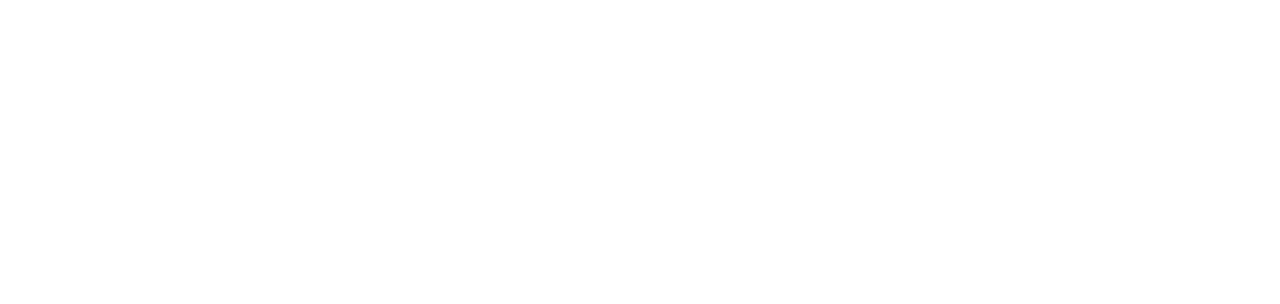
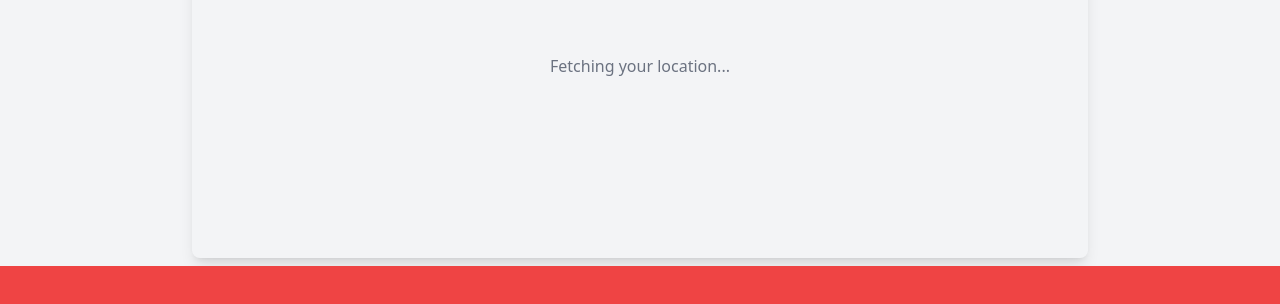
Before and after one commit to String-slicer/Xerox-Delivery-app, a React (Vite) app in the folder frontend/: page /captainhome in a window 1280 px wide. Before the commit this address had no page. Shown: the part 134-438 px from the top of the page. Built offline with nearby package versions, Linux system fonts and the light colour scheme; no server answers.

Commit message:
map added

```diff
--- a/frontend/src/App.jsx
+++ b/frontend/src/App.jsx
@@ -1,15 +1,19 @@
 import React from 'react'
 import {Route, Routes} from 'react-router-dom'
 import LandingPage from './Pages/LandingPage'
-import SignupPage from './Pages/signup'
-import LoginPage from './Pages/loginpage'
+import SignupPage from './Pages/UserPages/signup'
+import LoginPage from './Pages/UserPages/loginpage'
+import CaptainHome from './Pages/CaptainPages/CaptainHome'
+import "leaflet/dist/leaflet.css";
+
 function App() {
   return (
     <div>
       <Routes>
         <Route path="/" element={<LandingPage />} />
-        <Route path="/signup" element={<SignupPage/>} />
-        <Route path="/login" element={<LoginPage/>} />
+        <Route path="/userSignup" element={<SignupPage/>} />
+        <Route path="/userLogin" element={<LoginPage/>} />
+        <Route path="/captainhome" element={<CaptainHome/>} />
       </Routes>
     </div>
   )
--- /dev/null
+++ b/frontend/src/Pages/CaptainPages/CaptainHome.jsx
@@ -0,0 +1,20 @@
+import React from 'react'
+import Map from '../../components/captaincomponents/Map'
+
+function CaptainHome() {
+  return (
+    <div>
+
+   <div className='flex flex-col w-full h-screen '>
+    <div className='map h-[50%] w-[100%]'>
+        <Map></Map>
+    </div>
+    <div className=' bg-red-500 h-[50%]'>
+
+    </div>
+   </div>
+    </div>
+  )
+}
+
+export default CaptainHome
--- /dev/null
+++ b/frontend/src/components/captaincomponents/Map.jsx
@@ -0,0 +1,76 @@
+import React, { useState, useEffect } from "react";
+import { MapContainer, TileLayer, Marker, Popup, useMap } from "react-leaflet";
+import "leaflet/dist/leaflet.css";
+import L from "leaflet";
+import markerIcon from "leaflet/dist/images/marker-icon.png";
+import markerShadow from "leaflet/dist/images/marker-shadow.png";
+
+// Fix for marker icons
+const defaultIcon = L.icon({
+  iconUrl: markerIcon,
+  shadowUrl: markerShadow,
+  iconSize: [25, 41],
+  iconAnchor: [12, 41],
+});
+L.Marker.prototype.options.icon = defaultIcon;
+
+// Component to disable default zoom control
+const DisableZoomControls = () => {
+  const map = useMap();
+  map.zoomControl.remove(); // Remove the zoom control
+  return null;
+};
+
+const Map = () => {
+  const [currentPosition, setCurrentPosition] = useState(null);
+
+  // Fetch user's current location
+  useEffect(() => {
+    if (navigator.geolocation) {
+      navigator.geolocation.getCurrentPosition(
+        (position) => {
+          const { latitude, longitude } = position.coords;
+          setCurrentPosition([latitude, longitude]);
+        },
+        (error) => {
+          console.error("Error fetching location:", error);
+          alert("Unable to fetch location. Please enable location services.");
+        }
+      );
+    } else {
+      alert("Geolocation is not supported by your browser.");
+    }
+  }, []);
+
+  return (
+    <div className="flex justify-center items-center h-[100%] bg-gray-100">
+      <div className="w-full max-w-4xl h-96 rounded-lg overflow-hidden shadow-lg">
+        {currentPosition ? (
+          <MapContainer
+            center={currentPosition}
+            zoom={13}
+            scrollWheelZoom
+            className="w-full h-full"
+          >
+            <DisableZoomControls />
+            <TileLayer
+              attribution='&copy; <a href="https://www.openstreetmap.org/copyright">OpenStreetMap</a> contributors'
+              url="https://{s}.tile.openstreetmap.org/{z}/{x}/{y}.png"
+            />
+            <Marker position={currentPosition}>
+              <Popup>
+                You are here! <br /> Latitude: {currentPosition[0]}, Longitude: {currentPosition[1]}
+              </Popup>
+            </Marker>
+          </MapContainer>
+        ) : (
+          <div className="flex justify-center items-center h-full">
+            <p className="text-gray-500">Fetching your location...</p>
+          </div>
+        )}
+      </div>
+    </div>
+  );
+};
+
+export default Map;
--- a/frontend/src/index.css
+++ b/frontend/src/index.css
@@ -1,3 +1,82 @@
 @tailwind base;
 @tailwind components;
 @tailwind utilities;
+@layer base {
+  :root {
+    --background: 0 0% 100%;
+    --foreground: 222.2 84% 4.9%;
+    --card: 0 0% 100%;
+    --card-foreground: 222.2 84% 4.9%;
+    --popover: 0 0% 100%;
+    --popover-foreground: 222.2 84% 4.9%;
+    --primary: 222.2 47.4% 11.2%;
+    --primary-foreground: 210 40% 98%;
+    --secondary: 210 40% 96.1%;
+    --secondary-foreground: 222.2 47.4% 11.2%;
+    --muted: 210 40% 96.1%;
+    --muted-foreground: 215.4 16.3% 46.9%;
+    --accent: 210 40% 96.1%;
+    --accent-foreground: 222.2 47.4% 11.2%;
+    --destructive: 0 84.2% 60.2%;
+    --destructive-foreground: 210 40% 98%;
+    --border: 214.3 31.8% 91.4%;
+    --input: 214.3 31.8% 91.4%;
+    --ring: 222.2 84% 4.9%;
+    --chart-1: 12 76% 61%;
+    --chart-2: 173 58% 39%;
+    --chart-3: 197 37% 24%;
+    --chart-4: 43 74% 66%;
+    --chart-5: 27 87% 67%;
+    --radius: 0.5rem
+  ;
+    --sidebar-background: 0 0% 98%;
+    --sidebar-foreground: 240 5.3% 26.1%;
+    --sidebar-primary: 240 5.9% 10%;
+    --sidebar-primary-foreground: 0 0% 98%;
+    --sidebar-accent: 240 4.8% 95.9%;
+    --sidebar-accent-foreground: 240 5.9% 10%;
+    --sidebar-border: 220 13% 91%;
+    --sidebar-ring: 217.2 91.2% 59.8%}
+  .dark {
+    --background: 222.2 84% 4.9%;
+    --foreground: 210 40% 98%;
+    --card: 222.2 84% 4.9%;
+    --card-foreground: 210 40% 98%;
+    --popover: 222.2 84% 4.9%;
+    --popover-foreground: 210 40% 98%;
+    --primary: 210 40% 98%;
+    --primary-foreground: 222.2 47.4% 11.2%;
+    --secondary: 217.2 32.6% 17.5%;
+    --secondary-foreground: 210 40% 98%;
+    --muted: 217.2 32.6% 17.5%;
+    --muted-foreground: 215 20.2% 65.1%;
+    --accent: 217.2 32.6% 17.5%;
+    --accent-foreground: 210 40% 98%;
+    --destructive: 0 62.8% 30.6%;
+    --destructive-foreground: 210 40% 98%;
+    --border: 217.2 32.6% 17.5%;
+    --input: 217.2 32.6% 17.5%;
+    --ring: 212.7 26.8% 83.9%;
+    --chart-1: 220 70% 50%;
+    --chart-2: 160 60% 45%;
+    --chart-3: 30 80% 55%;
+    --chart-4: 280 65% 60%;
+    --chart-5: 340 75% 55%
+  ;
+    --sidebar-background: 240 5.9% 10%;
+    --sidebar-foreground: 240 4.8% 95.9%;
+    --sidebar-primary: 224.3 76.3% 48%;
+    --sidebar-primary-foreground: 0 0% 100%;
+    --sidebar-accent: 240 3.7% 15.9%;
+    --sidebar-accent-foreground: 240 4.8% 95.9%;
+    --sidebar-border: 240 3.7% 15.9%;
+    --sidebar-ring: 217.2 91.2% 59.8%}
+}
+@layer base {
+  * {
+    @apply border-border;
+  }
+  body {
+    @apply bg-background text-foreground;
+  }
+}
--- a/frontend/tailwind.config.js
+++ b/frontend/tailwind.config.js
@@ -1,11 +1,67 @@
 /** @type {import('tailwindcss').Config} */
-export default {
-  content: [
-    "./src/**/*.{html,js,jsx,ts,tsx}",
-    "./public/index.html",
-  ],
+module.exports = {
+    darkMode: ["class"],
+    content: ["./index.html", "./src/**/*.{ts,tsx,js,jsx}"],
   theme: {
-    extend: {},
+  	extend: {
+  		borderRadius: {
+  			lg: 'var(--radius)',
+  			md: 'calc(var(--radius) - 2px)',
+  			sm: 'calc(var(--radius) - 4px)'
+  		},
+  		colors: {
+  			background: 'hsl(var(--background))',
+  			foreground: 'hsl(var(--foreground))',
+  			card: {
+  				DEFAULT: 'hsl(var(--card))',
+  				foreground: 'hsl(var(--card-foreground))'
+  			},
+  			popover: {
+  				DEFAULT: 'hsl(var(--popover))',
+  				foreground: 'hsl(var(--popover-foreground))'
+  			},
+  			primary: {
+  				DEFAULT: 'hsl(var(--primary))',
+  				foreground: 'hsl(var(--primary-foreground))'
+  			},
+  			secondary: {
+  				DEFAULT: 'hsl(var(--secondary))',
+  				foreground: 'hsl(var(--secondary-foreground))'
+  			},
+  			muted: {
+  				DEFAULT: 'hsl(var(--muted))',
+  				foreground: 'hsl(var(--muted-foreground))'
+  			},
+  			accent: {
+  				DEFAULT: 'hsl(var(--accent))',
+  				foreground: 'hsl(var(--accent-foreground))'
+  			},
+  			destructive: {
+  				DEFAULT: 'hsl(var(--destructive))',
+  				foreground: 'hsl(var(--destructive-foreground))'
+  			},
+  			border: 'hsl(var(--border))',
+  			input: 'hsl(var(--input))',
+  			ring: 'hsl(var(--ring))',
+  			chart: {
+  				'1': 'hsl(var(--chart-1))',
+  				'2': 'hsl(var(--chart-2))',
+  				'3': 'hsl(var(--chart-3))',
+  				'4': 'hsl(var(--chart-4))',
+  				'5': 'hsl(var(--chart-5))'
+  			},
+  			sidebar: {
+  				DEFAULT: 'hsl(var(--sidebar-background))',
+  				foreground: 'hsl(var(--sidebar-foreground))',
+  				primary: 'hsl(var(--sidebar-primary))',
+  				'primary-foreground': 'hsl(var(--sidebar-primary-foreground))',
+  				accent: 'hsl(var(--sidebar-accent))',
+  				'accent-foreground': 'hsl(var(--sidebar-accent-foreground))',
+  				border: 'hsl(var(--sidebar-border))',
+  				ring: 'hsl(var(--sidebar-ring))'
+  			}
+  		}
+  	}
   },
-  plugins: [],
+  plugins: [require("tailwindcss-animate")],
 }
```
Also changed, not shown: frontend/package.json (+13 -1 lines), frontend/src/Pages/UserPages/loginpage.jsx (renamed from frontend/src/Pages/loginpage.jsx), frontend/src/Pages/UserPages/signup.jsx (renamed from frontend/src/Pages/signup.jsx), 1 other file (tests, documents, lock files or other folders).
